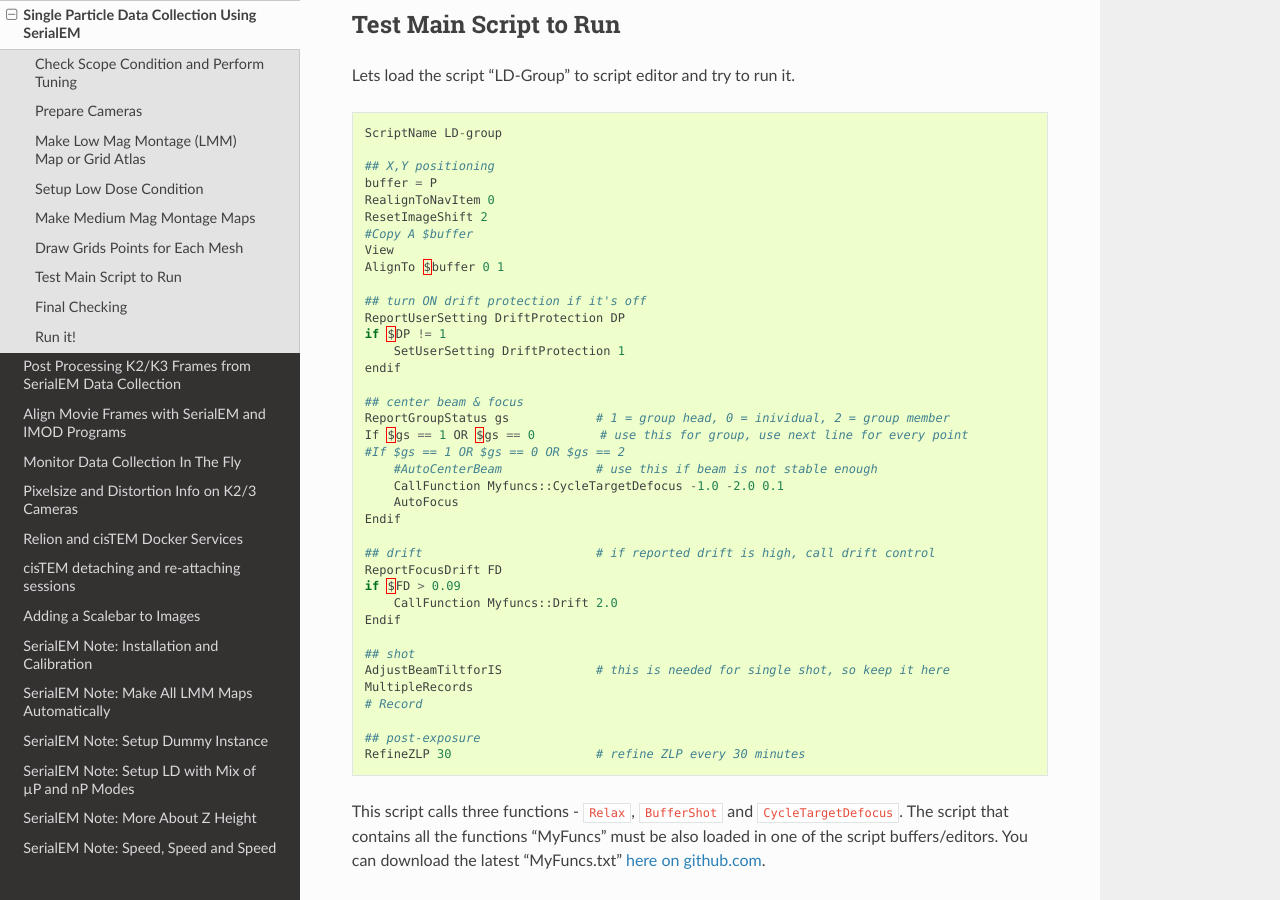
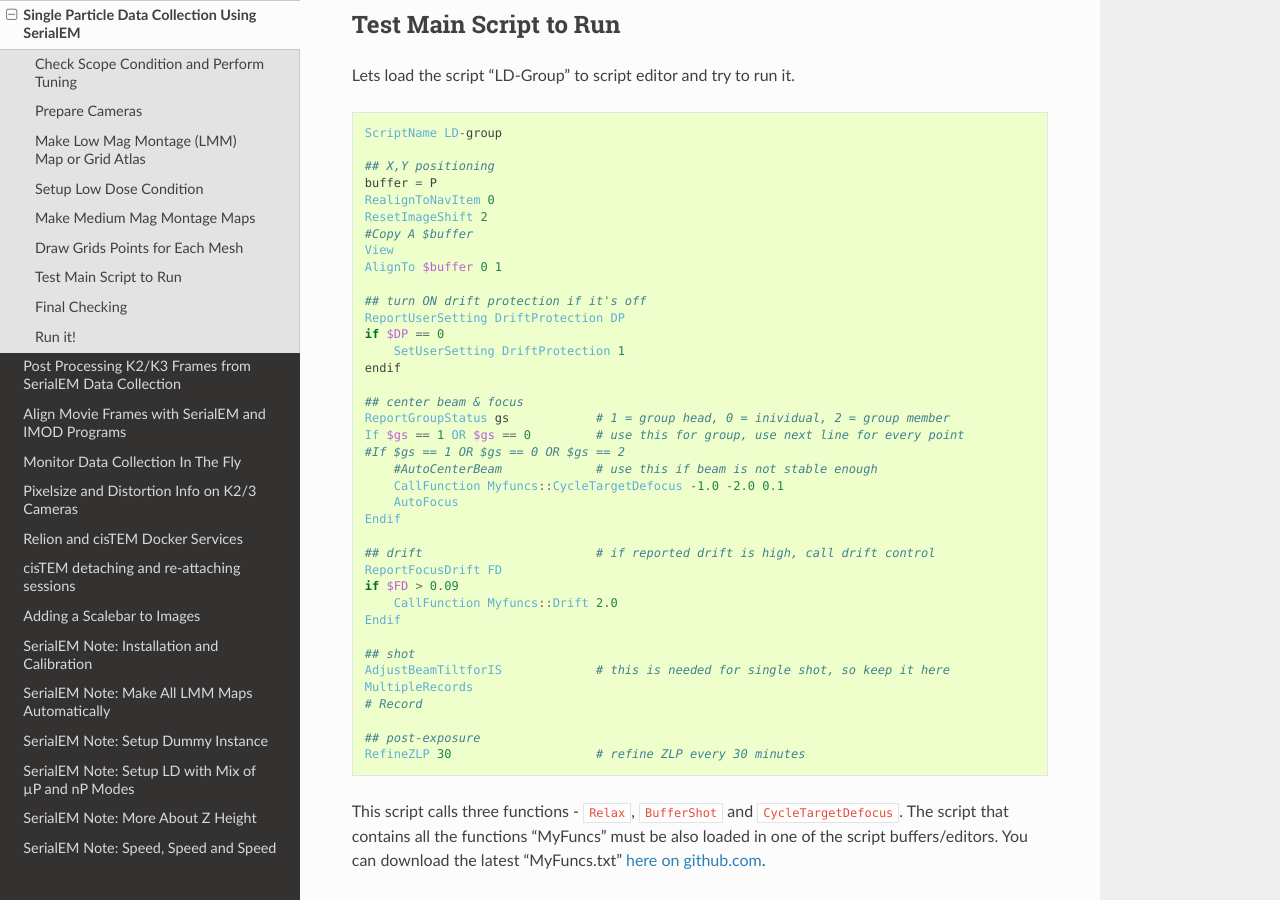
Before and after one commit to xuchen66/sphinx-emdocs, a Sphinx documentation site: the page built from source/singleparticle_serialem.rst, in a window 1280 px wide and 900 px high, scrolled down 2941 px. Built offline with Sphinx 7.4.7 and the Read the Docs theme 2.0.0, drawn with Linux system fonts in a browser that asks for light colours; pages that are not in the unit, such as notebooks, are missing from menus.

Commit message:
Update singleparticle_serialem.rst

```diff
--- a/source/singleparticle_serialem.rst
+++ b/source/singleparticle_serialem.rst
@@ -123,7 +123,7 @@
 
 Lets load the script "LD-Group" to script editor and try to run it.
 
-.. code-block:: python
+.. code-block:: ruby
 
    ScriptName LD-group
 
@@ -137,7 +137,7 @@
 
    ## turn ON drift protection if it's off
    ReportUserSetting DriftProtection DP
-   if $DP != 1
+   if $DP == 0
        SetUserSetting DriftProtection 1
    endif
 
```
